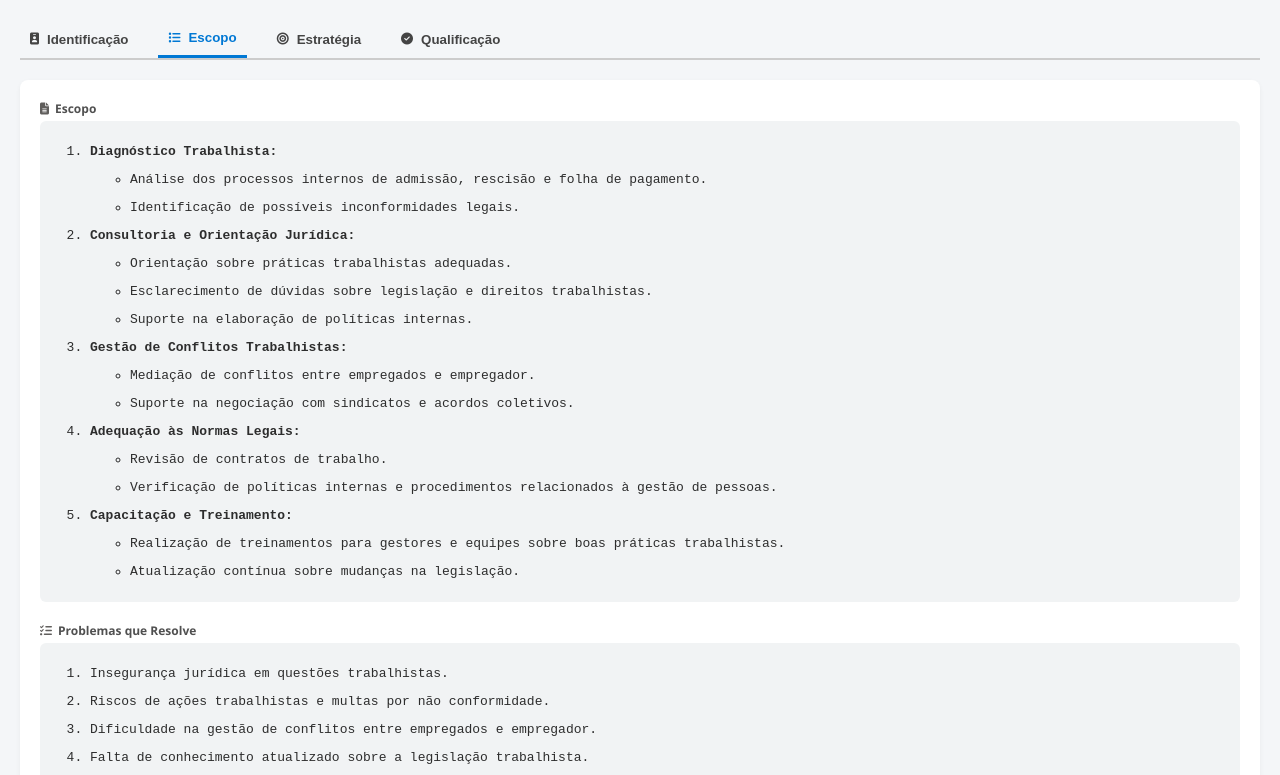
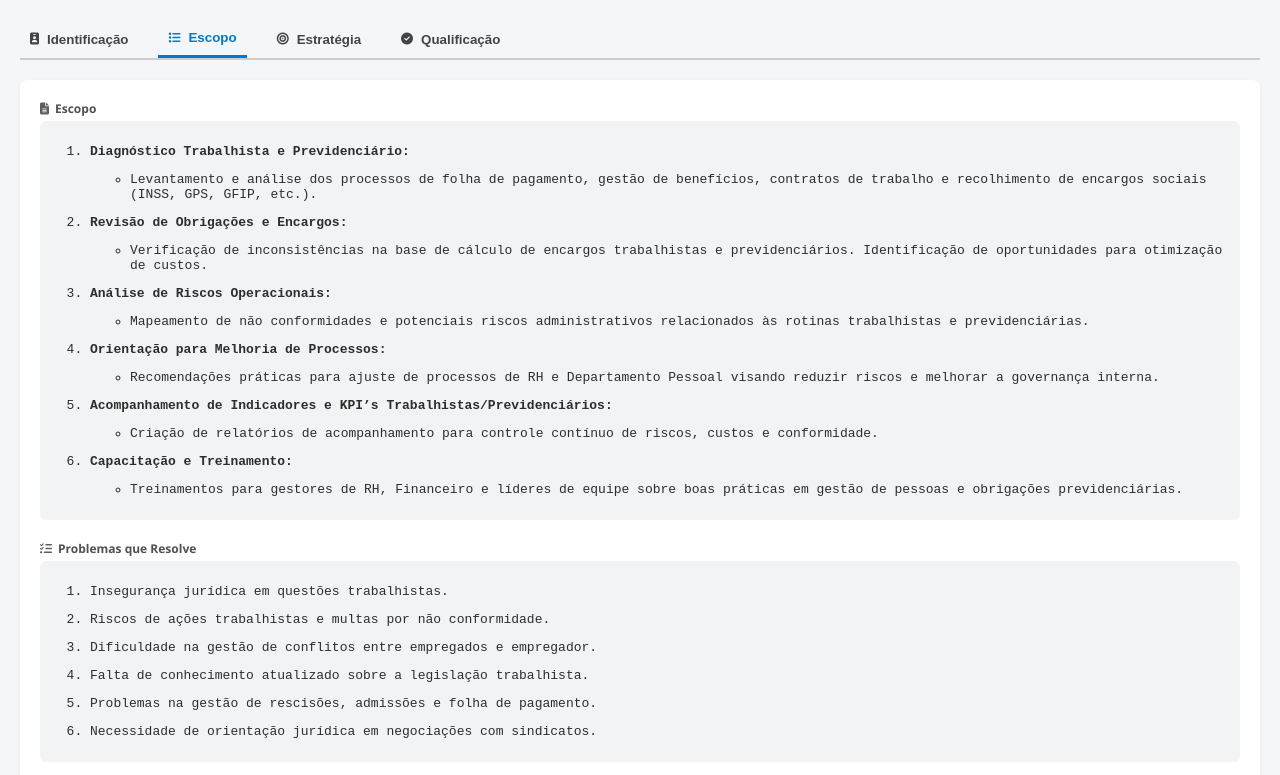
Before and after one commit to danispaz/cons-fin-013, a plain HTML site: page index.html in a window 1280 px wide. Both pictures are taken after a click on the button "Escopo". Shown: the top 775 px of the page. Drawn offline with Linux system fonts and the light colour scheme.

Commit message:
Update index.html

```diff
--- a/index.html
+++ b/index.html
@@ -106,7 +106,8 @@
   <div id="identificacao" class="tab-content active">
     <div class="form-group">
       <label class="form-label"><i class="fas fa-box icon"></i>Nome do Produto</label>
-      <div class="form-value">Consultoria Trabalhista
+      <div class="form-value">Consultoria Trabalhista e Previdenciária
+
 
 
 
@@ -115,7 +116,7 @@
     <div class="form-group">
       <label class="form-label"><i class="fas fa-align-left icon"></i>Descrição do Produto</label>
       <p class="form-value">
-Oferece suporte especializado para orientar a empresa em questões relacionadas às relações de trabalho, garantindo o cumprimento da legislação e prevenindo riscos jurídicos. Auxilia na tomada de decisões, revisão de práticas internas e adequação de processos. Garante mais segurança nas rotinas trabalhistas, redução de passivos e economia com eventuais custos legais e operacionais.
+A Consultoria Trabalhista e Previdenciária da Funcional oferece suporte especializado para otimizar a gestão de pessoas, a estrutura da folha de pagamento e o cumprimento das obrigações legais relacionadas ao trabalho e aos encargos previdenciários. Com uma abordagem focada em gestão empresarial, revisamos práticas internas, identificamos riscos operacionais, prevenimos passivos e orientamos a tomada de decisões estratégicas para reduzir custos e garantir conformidade com a legislação vigente.
 
 
       </p>
@@ -142,49 +143,42 @@ Oferece suporte especializado para orientar a empresa em questões relacionadas
       <div class="form-value">
 <ol data-start="464" data-end="1360">
 <li data-start="464" data-end="631" class="">
-<p data-start="467" data-end="495" class=""><strong data-start="467" data-end="495">Diagnóstico Trabalhista:</strong></p>
+<p data-start="467" data-end="495" class=""><strong data-start="467" data-end="495">Diagnóstico Trabalhista e Previdenciário:</strong></p>
 <ul data-start="499" data-end="631">
 <li data-start="499" data-end="575" class="">
-<p data-start="501" data-end="575" class="">Análise dos processos internos de admissão, rescisão e folha de pagamento.</p>
-</li>
-<li data-start="579" data-end="631" class="">
-<p data-start="581" data-end="631" class="">Identificação de possíveis inconformidades legais.</p>
+<p data-start="501" data-end="575" class="">Levantamento e análise dos processos de folha de pagamento, gestão de benefícios, contratos de trabalho e recolhimento de encargos sociais (INSS, GPS, GFIP, etc.).</p>
 </li>
 </ul>
 </li>
 <li data-start="633" data-end="852" class="">
-<p data-start="636" data-end="674" class=""><strong data-start="636" data-end="674">Consultoria e Orientação Jurídica:</strong></p>
+<p data-start="636" data-end="674" class=""><strong data-start="636" data-end="674">Revisão de Obrigações e Encargos:</strong></p>
 <ul data-start="678" data-end="852">
 <li data-start="678" data-end="729" class="">
-<p data-start="680" data-end="729" class="">Orientação sobre práticas trabalhistas adequadas.</p>
-</li>
-<li data-start="733" data-end="802" class="">
-<p data-start="735" data-end="802" class="">Esclarecimento de dúvidas sobre legislação e direitos trabalhistas.</p>
-</li>
-<li data-start="806" data-end="852" class="">
-<p data-start="808" data-end="852" class="">Suporte na elaboração de políticas internas.</p>
+<p data-start="680" data-end="729" class="">Verificação de inconsistências na base de cálculo de encargos trabalhistas e previdenciários. Identificação de oportunidades para otimização de custos.</p>
 </li>
 </ul>
 </li>
 <li data-start="854" data-end="1015" class="">
-<p data-start="857" data-end="894" class=""><strong data-start="857" data-end="894">Gestão de Conflitos Trabalhistas:</strong></p>
+<p data-start="857" data-end="894" class=""><strong data-start="857" data-end="894">Análise de Riscos Operacionais:</strong></p>
 <ul data-start="898" data-end="1015">
 <li data-start="898" data-end="952" class="">
-<p data-start="900" data-end="952" class="">Mediação de conflitos entre empregados e empregador.</p>
-</li>
-<li data-start="956" data-end="1015" class="">
-<p data-start="958" data-end="1015" class="">Suporte na negociação com sindicatos e acordos coletivos.</p>
+<p data-start="900" data-end="952" class="">Mapeamento de não conformidades e potenciais riscos administrativos relacionados às rotinas trabalhistas e previdenciárias.</p>
 </li>
 </ul>
 </li>
 <li data-start="1017" data-end="1179" class="">
-<p data-start="1020" data-end="1051" class=""><strong data-start="1020" data-end="1051">Adequação às Normas Legais:</strong></p>
+<p data-start="1020" data-end="1051" class=""><strong data-start="1020" data-end="1051">Orientação para Melhoria de Processos:</strong></p>
 <ul data-start="1055" data-end="1179">
 <li data-start="1055" data-end="1090" class="">
-<p data-start="1057" data-end="1090" class="">Revisão de contratos de trabalho.</p>
+<p data-start="1057" data-end="1090" class="">Recomendações práticas para ajuste de processos de RH e Departamento Pessoal visando reduzir riscos e melhorar a governança interna.</p>
 </li>
-<li data-start="1094" data-end="1179" class="">
-<p data-start="1096" data-end="1179" class="">Verificação de políticas internas e procedimentos relacionados à gestão de pessoas.</p>
+</ul>
+</li>
+<li data-start="1181" data-end="1360" class="">
+<p data-start="1184" data-end="1214" class=""><strong data-start="1184" data-end="1214">Acompanhamento de Indicadores e KPI’s Trabalhistas/Previdenciários:</strong></p>
+<ul data-start="1218" data-end="1360">
+<li data-start="1218" data-end="1304" class="">
+<p data-start="1220" data-end="1304" class="">Criação de relatórios de acompanhamento para controle contínuo de riscos, custos e conformidade.</p>
 </li>
 </ul>
 </li>
@@ -192,10 +186,7 @@ Oferece suporte especializado para orientar a empresa em questões relacionadas
 <p data-start="1184" data-end="1214" class=""><strong data-start="1184" data-end="1214">Capacitação e Treinamento:</strong></p>
 <ul data-start="1218" data-end="1360">
 <li data-start="1218" data-end="1304" class="">
-<p data-start="1220" data-end="1304" class="">Realização de treinamentos para gestores e equipes sobre boas práticas trabalhistas.</p>
-</li>
-<li data-start="1308" data-end="1360" class="">
-<p data-start="1310" data-end="1360" class="">Atualização contínua sobre mudanças na legislação.</p>
+<p data-start="1220" data-end="1304" class="">Treinamentos para gestores de RH, Financeiro e líderes de equipe sobre boas práticas em gestão de pessoas e obrigações previdenciárias.</p>
 </li>
 </ul>
 </li>
@@ -284,8 +275,7 @@ Oferece suporte especializado para orientar a empresa em questões relacionadas
     </div>
     <div class="form-group">
       <label class="form-label"><i class="fas fa-gem icon"></i>Proposta de Valor</label>
-      <div class="form-value">A Consultoria Trabalhista oferece suporte jurídico especializado, garantindo que sua empresa esteja em total conformidade com a legislação trabalhista, reduzindo riscos de ações judiciais, multas e passivos. Com nosso apoio, você terá segurança jurídica, gestão eficiente das relações de trabalho e maior tranquilidade para focar no crescimento do seu negócio.
-
+      <div class="form-value">A Consultoria Trabalhista e Previdenciária da Funcional combina conhecimento técnico, visão estratégica e foco em resultados para garantir que as empresas estejam em dia com suas obrigações, otimizem os processos de gestão de pessoas e reduzam custos com segurança e eficiência. O objetivo é transformar a área de gestão de pessoas em um pilar de conformidade e competitividade empresarial.
 
 
     </div>
```
